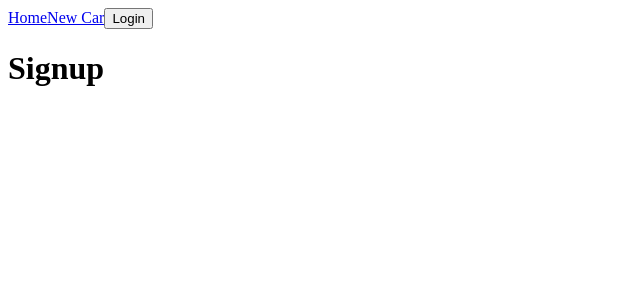
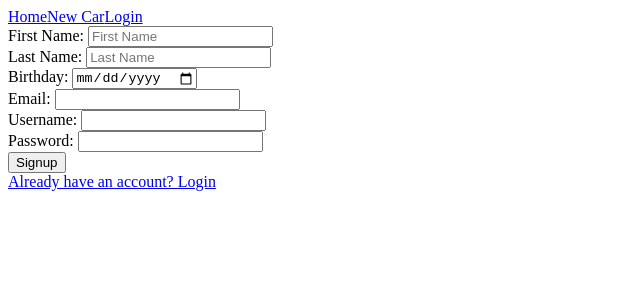
Before and after one commit to Momot1/phase-3-front-end, a React (Create React App) app: page /signup in a window 1280 px wide. Shown: the top 300 px of the page, without its empty margins (0-640 px from the left). Built offline with nearby package versions, Linux system fonts and the light colour scheme.

Commit message:
Added forums for login/signup

```diff
--- a/src/components/App.js
+++ b/src/components/App.js
@@ -18,11 +18,11 @@ function App() {
     <BrowserRouter>
       <NavBar
         userData={userData}
-        onLogout={() => setUserData({...userData, isLoggedIn: false})}
+        onLogout={() => setUserData({isLoggedIn: false})}
       />
 
       <Switch>
-        <Route exact path="/"><Home /></Route>
+        <Route exact path="/"><Home userData={userData}/></Route>
         <Route path="/login"><Login /></Route>
         <Route path="/signup"><Signup /></Route>
         <Route path="/cars/new"><NewCar /></Route>
--- a/src/components/Home.js
+++ b/src/components/Home.js
@@ -2,7 +2,7 @@ import { useState, useEffect } from "react"
 import Car from "./Car"
 import { useHistory } from "react-router-dom"
 
-function Home() {
+function Home({userData}) {
     const [cars, setCars] = useState([])
 
     const history = useHistory()
--- a/src/components/Login.js
+++ b/src/components/Login.js
@@ -1,5 +1,42 @@
+import { Link } from "react-router-dom"
+import { useState } from "react"
+
 function Login(){
-    return <><h1>Login</h1></>
+    const [formData, setFormData] = useState({
+        username: "",
+        password: ""
+    })
+
+    function updateForm(e, input){
+        setFormData({...formData, [input]: e.target.value})
+    }
+
+    function checkLogin(e){
+        e.preventDefault()
+
+        fetch("http://localhost:9292/login", {
+            method: "POST",
+            headers: {
+                "Content-Type": "application/json"
+            },
+            body: JSON.stringify(formData)
+        })
+        .then(resp => resp.json())
+        .then(loggedIn => console.log(loggedIn))
+    }
+
+    return (
+        <div>
+            <form onSubmit={e => checkLogin(e)}>
+                <label>Email: </label>
+                <input type="text" placeholder="email/username" value={formData.username} onChange={e => updateForm(e, "username")}></input><br/>
+                <label>Password: </label>
+                <input type="password" placeholder="password" value={formData.password} onChange={e => updateForm(e, "password")}></input><br/>
+                <button type="submit">Login</button><br/>
+                <Link to="/signup">Don't have an account? Sign up</Link>
+            </form>
+        </div>
+    )
 }
 
 export default Login
--- a/src/components/NavBar.js
+++ b/src/components/NavBar.js
@@ -6,7 +6,7 @@ function NavBar({onLogout, userData}){
         <div>
             <Link to="/">Home</Link>
             <Link to="/cars/new">New Car</Link>
-            {userData.isLoggedIn ? <button onClick={onLogout}>Logout</button> : <button>Login</button>}
+            {userData.isLoggedIn ? <button onClick={onLogout}>Logout</button> : <Link to="/login">Login</Link>}
         </div>
     )
 }
--- a/src/components/Signup.js
+++ b/src/components/Signup.js
@@ -1,5 +1,55 @@
+import { useState } from "react"
+import { Link } from "react-router-dom"
+
 function Signup(){
-    return <><h1>Signup</h1></>
+    const[formData, setFormData] = useState({
+        username: "",
+        email: "",
+        password: "",
+        firstName: "",
+        lastName: "",
+        birthday: "",
+        group: "user"
+    })
+
+    function updateForm(e, input){
+        setFormData({...formData, [input]: e.target.value})
+    }
+
+    function onSignup(e){
+        e.preventDefault()
+
+        fetch("http://localhost:9292/users", {
+            method: "POST",
+            headers: {
+                "Content-Type": "application/json"
+            },
+            body: JSON.stringify(formData)
+        })
+        .then(resp => resp.json())
+        .then(resp => console.log(resp))
+    }
+
+    return (
+        <div>
+            <form onSubmit={onSignup}>
+                <label>First Name: </label>
+                <input type="text" placeholder="First Name" value={formData.firstName} onChange={e => updateForm(e, "firstName")} required/><br/>
+                <label>Last Name: </label>
+                <input type="text" placeholder="Last Name" value={formData.lastName} onChange={e => updateForm(e, "lastName")} required/><br/>
+                <label>Birthday: </label>
+                <input type="date" placeholder="" value={formData.birthday} onChange={e => updateForm(e, "birthday")} required/><br/>
+                <label>Email: </label>
+                <input type="email" placeholder="" value={formData.email} onChange={e => updateForm(e, "email")} required/><br/>
+                <label>Username: </label>
+                <input type="text" placeholder="" value={formData.username} onChange={e => updateForm(e, "username")} required/><br/>
+                <label>Password: </label>
+                <input type="password" placeholder="" value={formData.password} onChange={e => updateForm(e, "password")} required/><br/>
+                <button type="submit">Signup</button><br/>
+                <Link to="/login">Already have an account? Login</Link>
+            </form>
+        </div>
+    )
 }
 
 export default Signup
```
Also changed, not shown: src/components/Logout.js (+7 -1 lines).
